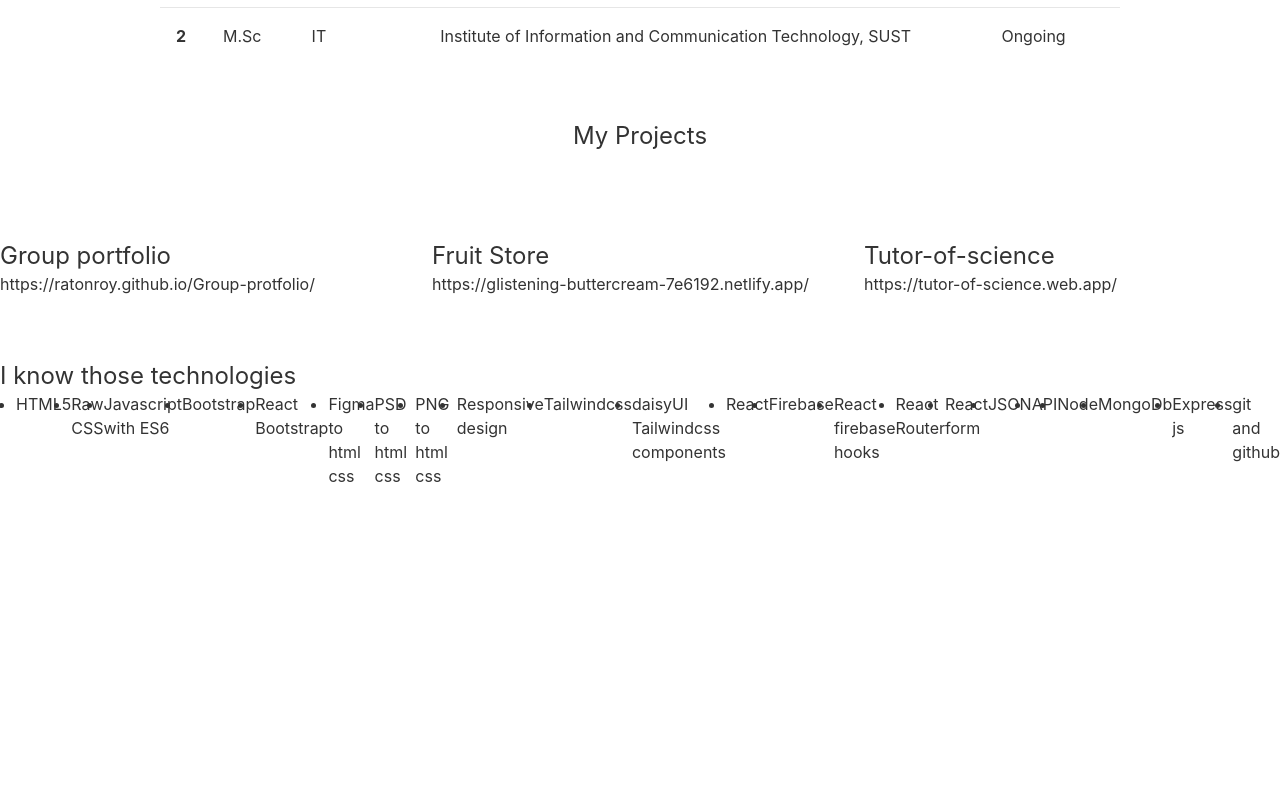
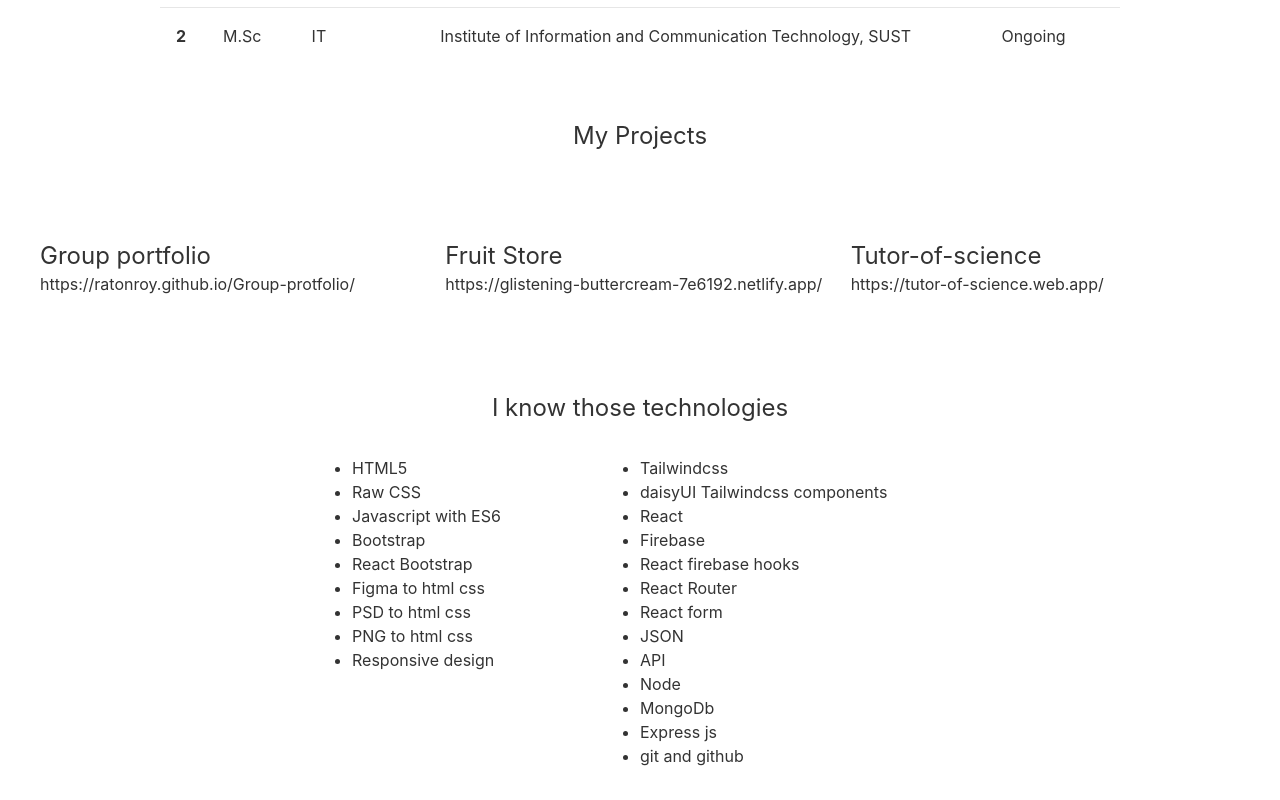
Before and after one commit to RatonRoy/manufacturer-website-client-side, a React (Create React App) app: page /myprotfolio in a window 1280 px wide. Shown: the part 425-1225 px from the top of the page. Before the commit the page ends 945 px from the top, so only its background shows below. Built offline with nearby package versions, Linux system fonts and the light colour scheme; no server answers.

Commit message:
change text

```diff
--- a/src/components/Pages/MyProtfolio/MyProtfolio.js
+++ b/src/components/Pages/MyProtfolio/MyProtfolio.js
@@ -61,7 +61,7 @@ const MyProtfolio = () => {
 				</div>
 				<div>
 					<h1 className='text-center text-2xl py-6'>My Projects </h1>
-					<div className="grid grid-cols-1 md:grid-cols-2 md:grid-cols-3 gap-4 py-8">
+					<div className="grid grid-cols-1 md:grid-cols-2 md:grid-cols-3 gap-4 py-8 px-10">
 						<div className=" py-8">
 							<h1 className='text-2xl'> Group portfolio </h1>
 							<a href="https://ratonroy.github.io/Group-protfolio/">
@@ -84,8 +84,9 @@ const MyProtfolio = () => {
 					</div>
 				</div>
 				<div className="">
-					<h1 className="text-2xl"> I know those technologies </h1>
-					<ul className='list-disc pl-4 flex'>
+					<h1 className="text-2xl my-8 text-center"> I know those technologies </h1>
+					<ul className='list-disc pl-4 grid grid-cols-1 md:grid-cols-2 md:px-8 w-1/2 mx-auto'>
+						<div>
 							<li>HTML5 </li>
 							<li>Raw CSS </li>
 							<li> Javascript with ES6 </li>
@@ -95,6 +96,8 @@ const MyProtfolio = () => {
 							<li> PSD  to html css </li>
 							<li> PNG   to html css </li>
 							<li>Responsive design </li>
+						</div>
+						<div>
 							<li>Tailwindcss</li>
 							<li>daisyUI Tailwindcss components</li>
 							<li> React </li>
@@ -108,6 +111,7 @@ const MyProtfolio = () => {
 							<li> MongoDb   </li>
 							<li> Express js   </li>
 							<li> git and github   </li>
+						</div>
 					</ul>
 				</div>
 			</div>
--- a/src/components/Shared/Footer/Footer.js
+++ b/src/components/Shared/Footer/Footer.js
@@ -6,7 +6,7 @@ const Footer = () => {
 			<div>
 				<svg width="50" height="50" viewBox="0 0 24 24" xmlns="http://www.w3.org/2000/svg" fill-rule="evenodd" clip-rule="evenodd" class="inline-block fill-current"><path d="M22.672 15.226l-2.432.811.841 2.515c.33 1.019-.209 2.127-1.23 2.456-1.15.325-2.148-.321-2.463-1.226l-.84-2.518-5.013 1.677.84 2.517c.391 1.203-.434 2.542-1.831 2.542-.88 0-1.601-.564-1.86-1.314l-.842-2.516-2.431.809c-1.135.328-2.145-.317-2.463-1.229-.329-1.018.211-2.127 1.231-2.456l2.432-.809-1.621-4.823-2.432.808c-1.355.384-2.558-.59-2.558-1.839 0-.817.509-1.582 1.327-1.846l2.433-.809-.842-2.515c-.33-1.02.211-2.129 1.232-2.458 1.02-.329 2.13.209 2.461 1.229l.842 2.515 5.011-1.677-.839-2.517c-.403-1.238.484-2.553 1.843-2.553.819 0 1.585.509 1.85 1.326l.841 2.517 2.431-.81c1.02-.33 2.131.211 2.461 1.229.332 1.018-.21 2.126-1.23 2.456l-2.433.809 1.622 4.823 2.433-.809c1.242-.401 2.557.484 2.557 1.838 0 .819-.51 1.583-1.328 1.847m-8.992-6.428l-5.01 1.675 1.619 4.828 5.011-1.674-1.62-4.829z"></path></svg>
 				<p class="font-bold">
-					ACME Industries Ltd. <br/>Providing reliable tech since 1992
+					We are the best manufacture computer parts company  <br/>Providing reliable product since 1992
 				</p>
 				<p>Copyright © 2022 - All right reserved</p>
 			</div>
```
Lines whose indentation alone changed are shown as unchanged.
